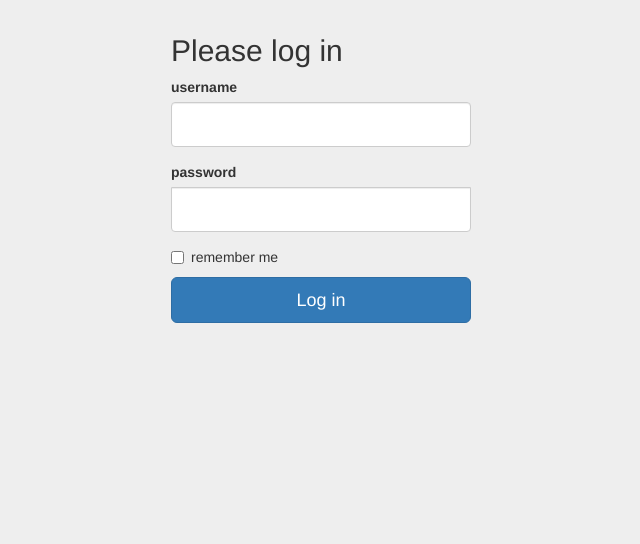
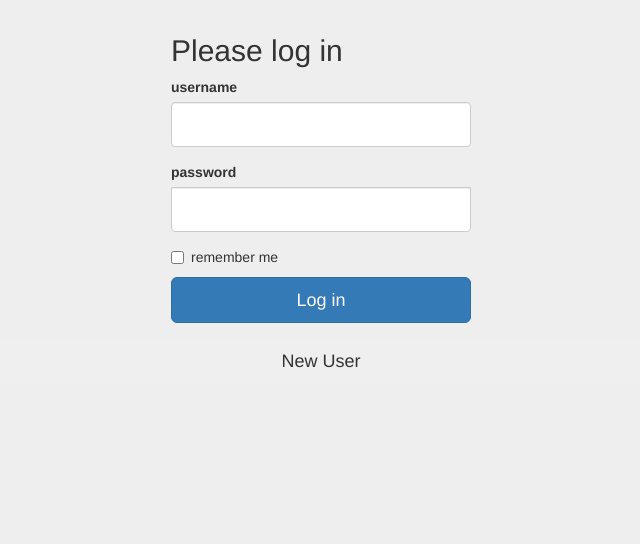
Before and after one commit to deFaultAuth/clientApp, a Flask app: page / in a window 1280 px wide. Shown: the part 41-585 px from the top of the page, without its empty margins (319-959 px from the left). Run offline with Flask 2, Linux system fonts and the light colour scheme; some libraries are stand-ins or nearby versions.

Commit message:
add signup

```diff
--- a/templates/login.html
+++ b/templates/login.html
@@ -21,5 +21,11 @@ Login
       <button class="btn btn-lg btn-primary btn-block" type="submit">Log in</button>
       </form>
 
+         <form class="form-signup" method="GET" action="/signup">
+      <button class="btn btn-lg btn-block" method="GET" action="/signup">New User</button>
+      </form>
+
+
+
     </div> <!-- /container -->
 {% endblock %}
```
